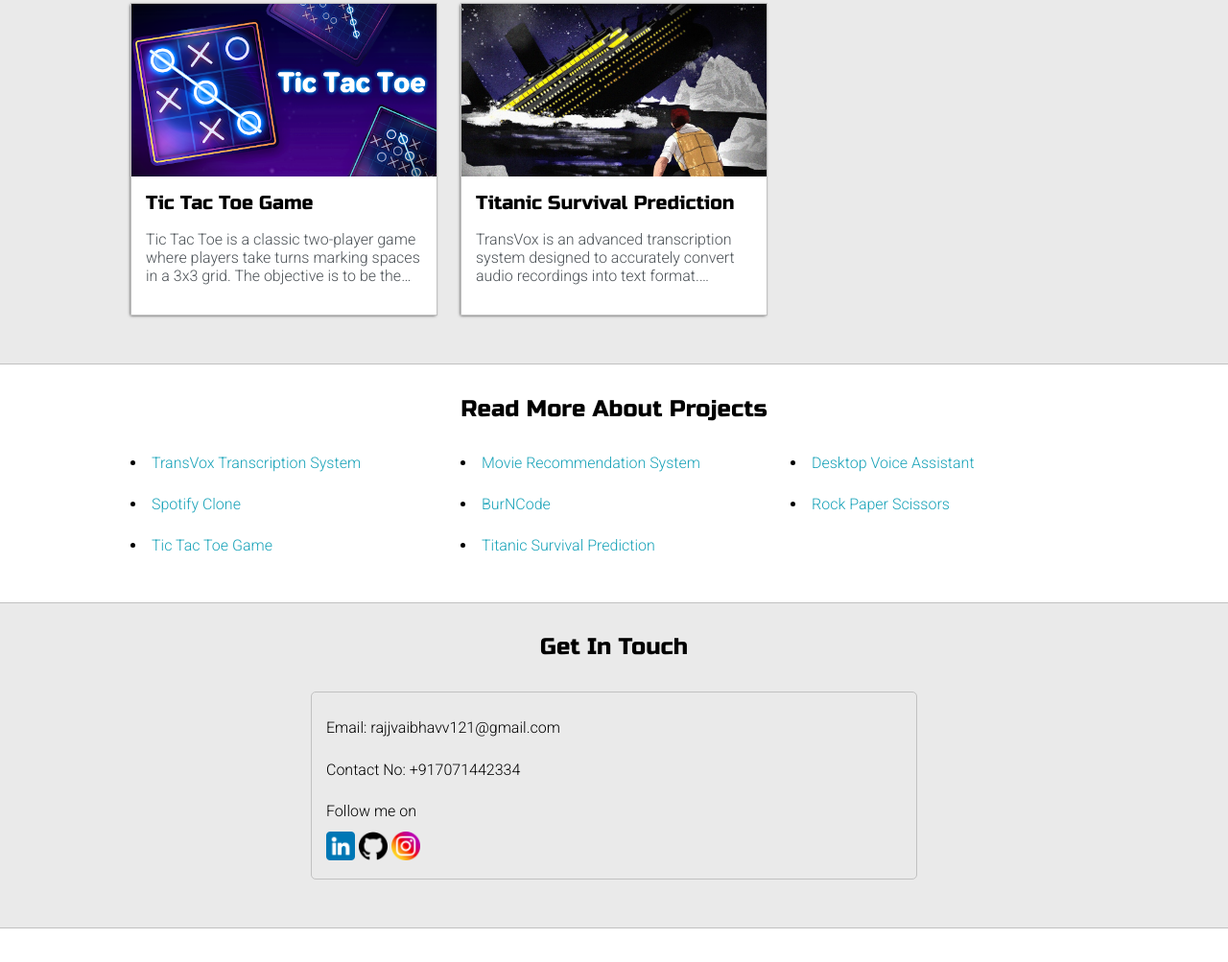
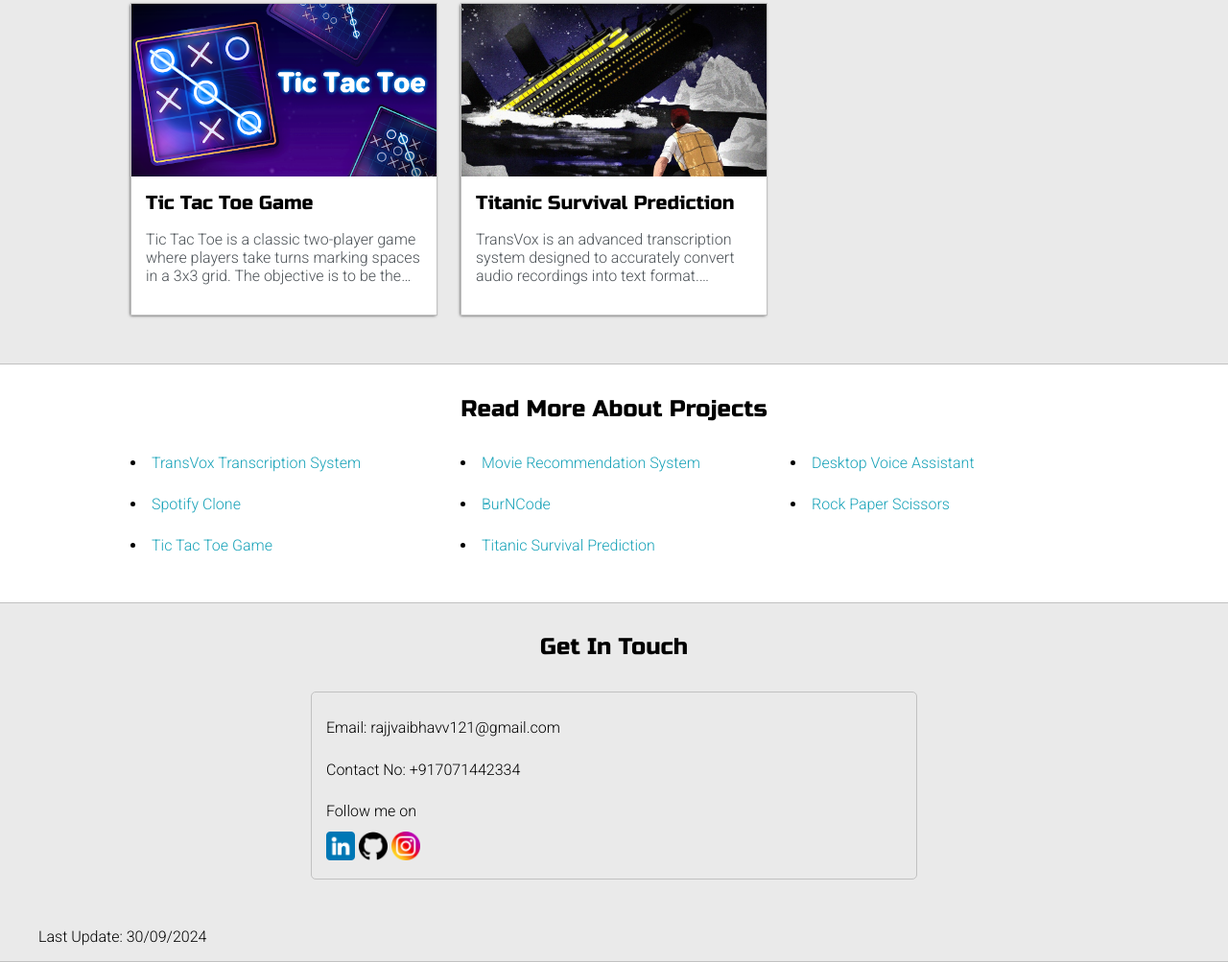
Before and after one commit to Vaibhav0x/Vaibhav-Portfolio, a plain HTML site: page index.html in a window 1280 px wide. Shown: the part 2369-3372 px from the top of the page at 96% size. Before the commit the page ends 3337 px from the top, so only its background shows below. Drawn offline with Linux system fonts and the light colour scheme; a web font is replaced by a local one.

```diff
--- a/index.html
+++ b/index.html
@@ -291,6 +291,9 @@
 
 
             </form>
+            <div>
+                <p>Last Update: <span>30/09/2024</span></p>
+            </div>
         </div>
     </section>
     <script text="text/javascript" src="script.js"></script>
```
Also changed, not shown: 1 other file.
